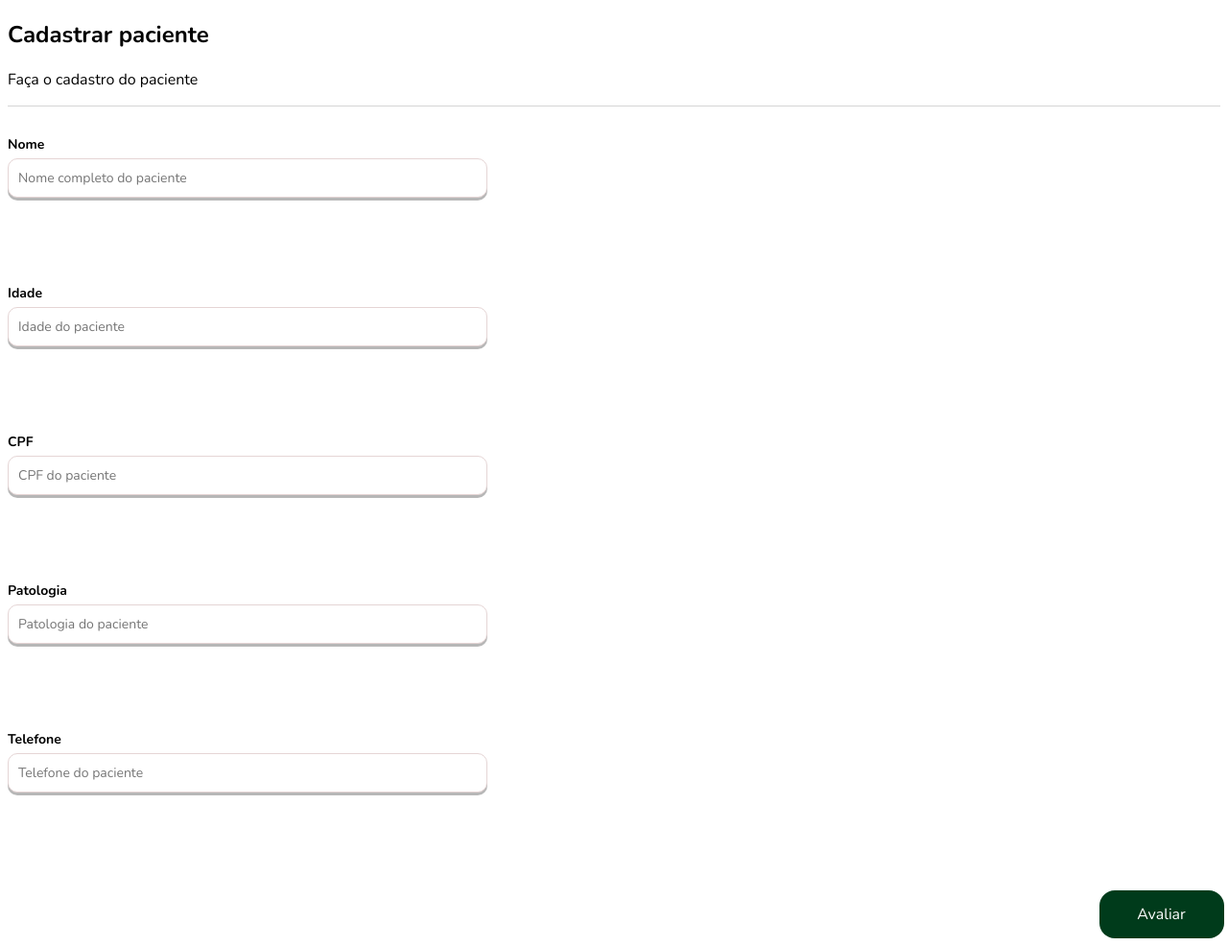
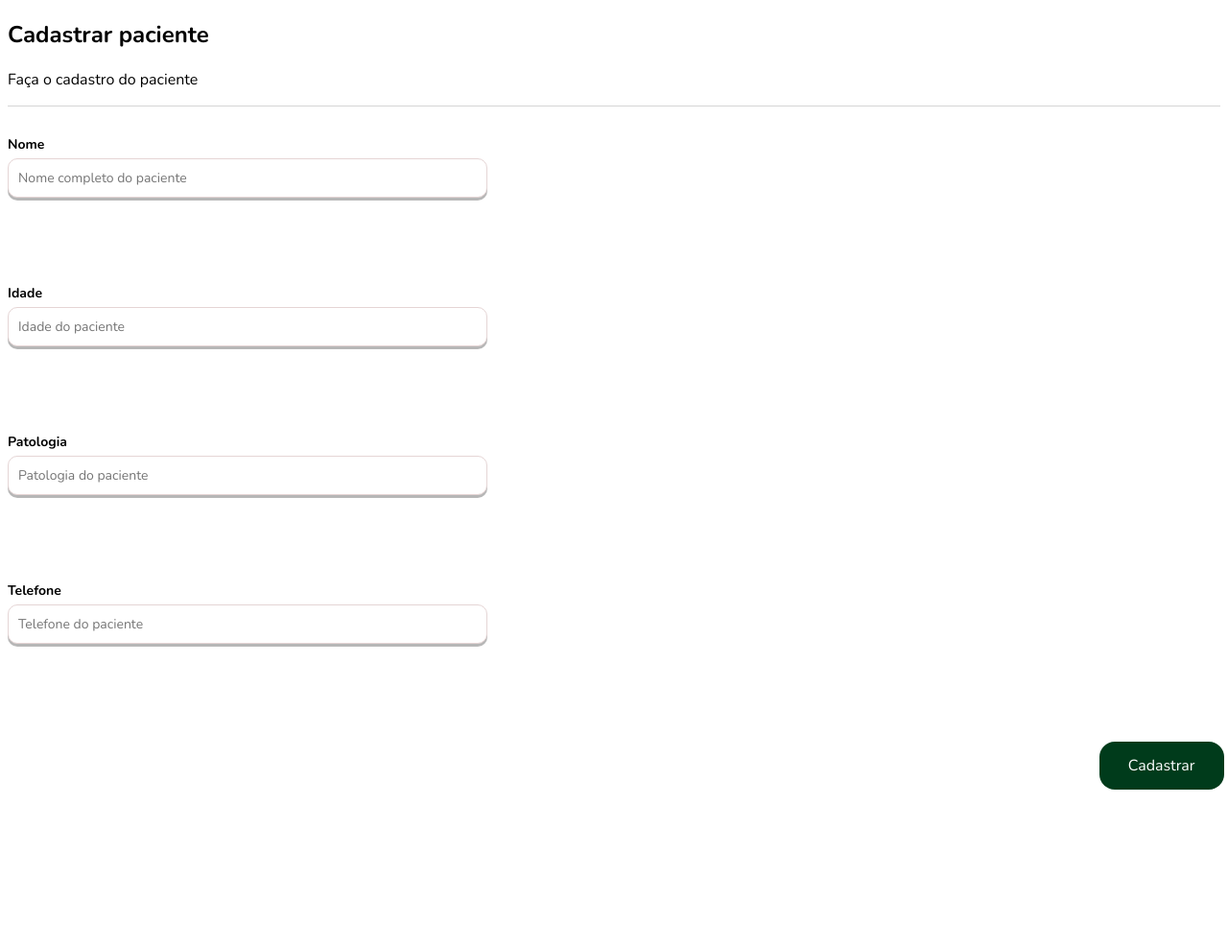
Before and after one commit to ry-anzz/free, a PHP site: page /components/cadastrar.php in a window 1280 px wide. Shown: the whole page at 96% size. After the commit the page ends 823 px from the top, so only its background shows below. Run offline with PHP 8.4, Linux system fonts and the light colour scheme.

Commit message:
atualizado

```diff
--- a/components/cadastrar.php
+++ b/components/cadastrar.php
@@ -1,56 +1,90 @@
+<?php
+include('../scripts/conexao.php');
+
+$message = ''; // Inicializa a variável de mensagem
+
+if (isset($_POST['avaliar'])) {
+    $nome = $_POST['nome'];
+    $idade = $_POST['idade'];
+    $patologia = $_POST['patologia'];
+    $telefone = $_POST['telefone'];
+
+    $sql = "INSERT INTO pacientes (nome, idade, patologia, telefone) VALUES ('$nome', '$idade', '$patologia', '$telefone')";
+    $resultado = mysqli_query($conexao, $sql);
+
+    if ($resultado) {
+        $message = "Registro realizado com sucesso";
+    } else {
+        // Captura qualquer erro de SQL
+        $erro = mysqli_error($conexao);
+
+        // Verifica se o erro é de duplicata
+        if (strpos($erro, 'Duplicate entry') !== false) {
+            $message = "Erro: Já existe um paciente cadastrado com o nome '" . htmlspecialchars($nome) . "'.";
+        } else {
+            $message = "Erro: " . htmlspecialchars($erro);
+        }
+    }
+}
+?>
+
+
 <!DOCTYPE html>
 <html lang="pt-BR">
 <head>
     <meta charset="UTF-8">
     <meta name="viewport" content="width=device-width, initial-scale=1.0">
     <title>Cadastrar</title>
-    <link rel="stylesheet" href="../styles/avaliacao.css">
+    <link rel="stylesheet" href="../styles/cadastrar.css">
+
 </head>
 <body>
 
-<div class="main-content-avaliacao">
-
-    <div id="section-avaliacao" class="content-section">
-
+<div class="main-content-cadastrar">
+    <div id="section-cadastrar" class="content-section">
         <h2>Cadastrar paciente</h2>
         <p>Faça o cadastro do paciente</p>
         <div class="divisor"></div>
+
         <div class="form-content">
-
-            <form>
-
+            <form action="cadastrar.php" method="post">
                 <div class="form-group">
-                    <label for="codigo">Nome</label>
-                    <input type="text" id="nome" name="nome" placeholder="Nome completo do paciente">
+                    <label for="nome">Nome</label>
+                    <input type="text" id="nome" name="nome" placeholder="Nome completo do paciente" required>
                 </div>
 
                 <div class="form-group">
-                    <label for="cor">Idade</label>
-                    <input type="text" id="idade" name="idade" placeholder="Idade do paciente">
+                    <label for="idade">Idade</label>
+                    <input type="text" id="idade" name="idade" placeholder="Idade do paciente" required>
                 </div>
 
                 <div class="form-group">
-                    <label for="fabricante">CPF</label>
-                    <input type="text" id="cpf" name="cpf" placeholder="CPF do paciente">
+                    <label for="patologia">Patologia</label>
+                    <input type="text" id="patologia" name="patologia" placeholder="Patologia do paciente" required>
                 </div>
 
                 <div class="form-group">
-                    <label for="fabricante">Patologia</label>
-                    <input type="text" id="patologia" name="patologia" placeholder="Patologia do paciente">
+                    <label for="telefone">Telefone</label>
+                    <input type="text" id="telefone" name="telefone" placeholder="Telefone do paciente" required>
                 </div>
 
-                <div class="form-group">
-                    <label for="fabricante">Telefone</label>
-                    <input type="text" id="telefone" name="telefone" placeholder="Telefone do paciente">
-                </div>
-
+                <button type="submit" class="btn" name="avaliar">Cadastrar</button>
+            </form>
         </div>
-
+    </div>
 </div>
 
-    <button type="submit" class="btn">Avaliar</button>
+<?php if ($message): ?>
+    <div class='resultado' id='resultado'>
+        <?php echo $message; ?>
+        <button class='close-button' onclick='closeMessage()'>X</button>
+    </div>
+<?php endif; ?>
 
-
+<script>
+    function closeMessage() {
+        document.getElementById('resultado').style.display = 'none';}
+</script>
 
 </body>
 </html>
--- a/index.php
+++ b/index.php
@@ -63,12 +63,12 @@
         </a>
 
         <a
-          href="components/paciente.php"
+          href="components/pacientes.php"
           class="nav-link"
           target="contentFrame"
-          data-section="paciente"
+          data-section="pacientes"
           class="nav-link"
-           onclick="showSection('paciente')"
+           onclick="showSection('pacientes')"
         >
           <i class="fas fa-users" id="icone"></i> Pacientes
         </a>
--- /dev/null
+++ b/scripts/conexao.php
@@ -0,0 +1,17 @@
+<?php
+$usuario = 'root';
+$host = 'localhost';
+$password = '';
+$bd = 'avaliafisio';
+
+
+$conexao = new mysqli($host,$usuario,$password,$bd);
+
+//  if($conexao ->connect_error){
+//      echo 'erro na conexao';
+//   }
+//  else{
+//      echo 'conectado';
+//   }
+
+// ?>
--- /dev/null
+++ b/styles/cadastrar.css
@@ -0,0 +1,89 @@
+@import url('https://fonts.googleapis.com/css2?family=Nunito:ital,wght@0,200..1000;1,200..1000&display=swap');
+
+* {
+    font-family: "Nunito", sans-serif;
+    font-optical-sizing: auto;
+    font-weight: weight;
+    font-style: normal;
+}
+
+
+.form-group {
+    margin-top: 30px;
+    margin-bottom: 90px;
+}
+
+.divisor {
+    width: 100%;
+    border-bottom: 1px solid #0000002a;
+
+}
+
+.form-group label {
+    display: block;
+    margin-bottom: 5px;
+    font-weight: bold;
+    color: #000000;
+    font-size: 14px;
+}
+
+.form-group input {
+    width: 500px;
+    padding: 10px;
+    box-sizing: border-box;
+    border: 1px solid #E5D5D5;
+    border-radius: 10px;
+    box-shadow: 0px 3px rgba(0, 0, 0, 0.281);
+    font-size: 14px;
+    color: #000000;
+}
+
+
+.btn {
+
+    width: 130px;
+    height: 50px;
+    padding: 12px;
+    background-color: #003B1B;
+    border: none;
+    border-radius: 16px;
+    color: white;
+    font-size: 16px;
+    text-align: center;
+    cursor: pointer;
+    margin-top: 1%;
+    margin-left: 90%;
+}
+
+.btn:hover {
+    background-color: #005326;
+}
+
+.resultado {
+    display: flex;
+    justify-content: center;
+    align-items: center;
+    position: fixed;
+    top: 50%;
+    left: 50%;
+    transform: translate(-50%, -50%);
+    color: #155724;
+    padding: 20px;
+    border-radius: 10px;
+    box-shadow: 0 5px 15px rgb(0, 0, 0);
+    z-index: 1000;
+    max-width: 80%;
+    text-align: center;
+}
+
+.close-button {
+    position: absolute;
+    top: 5px;
+    right: 10px;
+    background: none;
+    border: none;
+    font-size: 16px;
+    cursor: pointer;
+    color: #155724;
+    font-weight: bold;
+}
```
Also changed, not shown: components/pacientes.php (added, +11 -0 lines).
